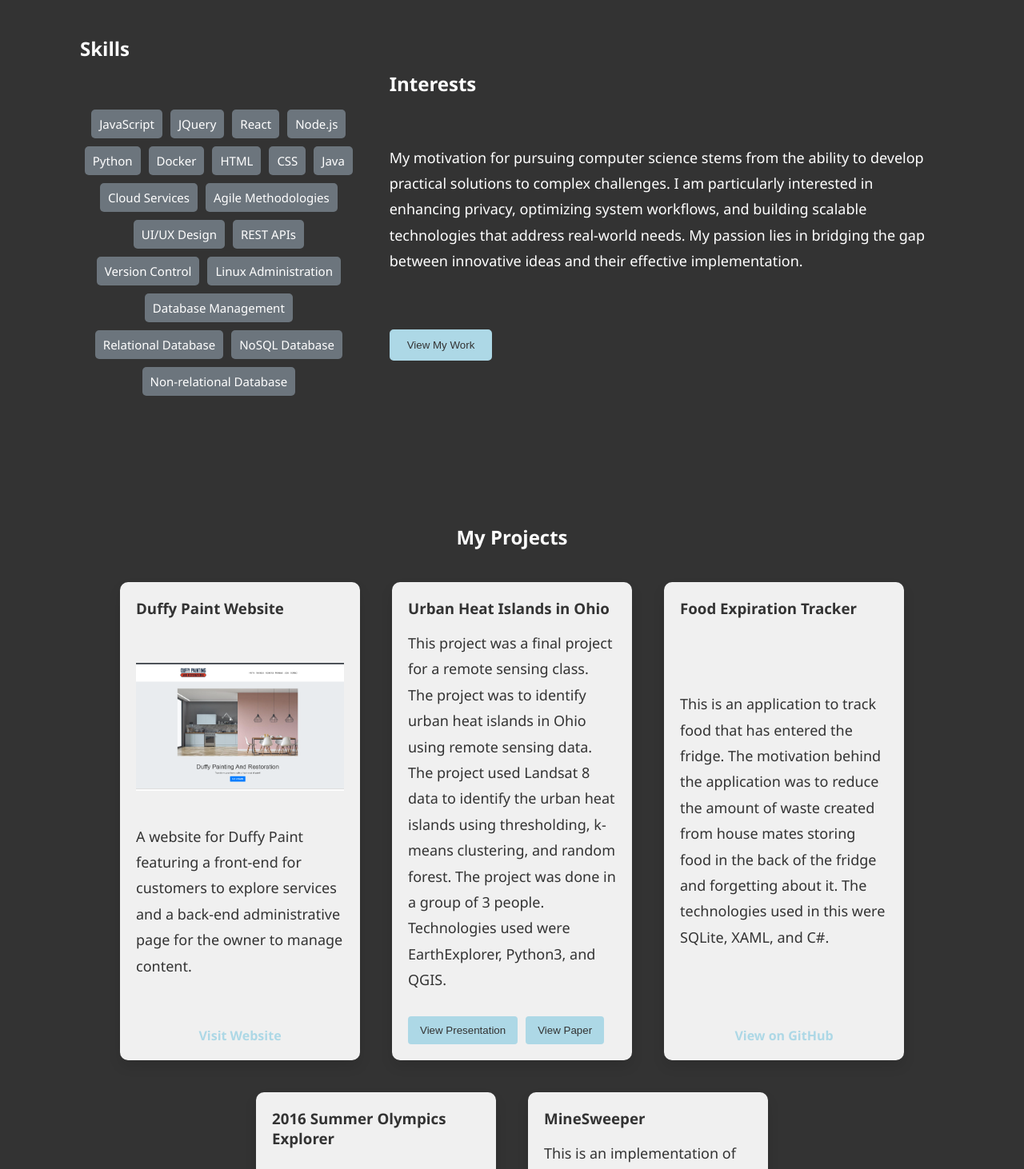
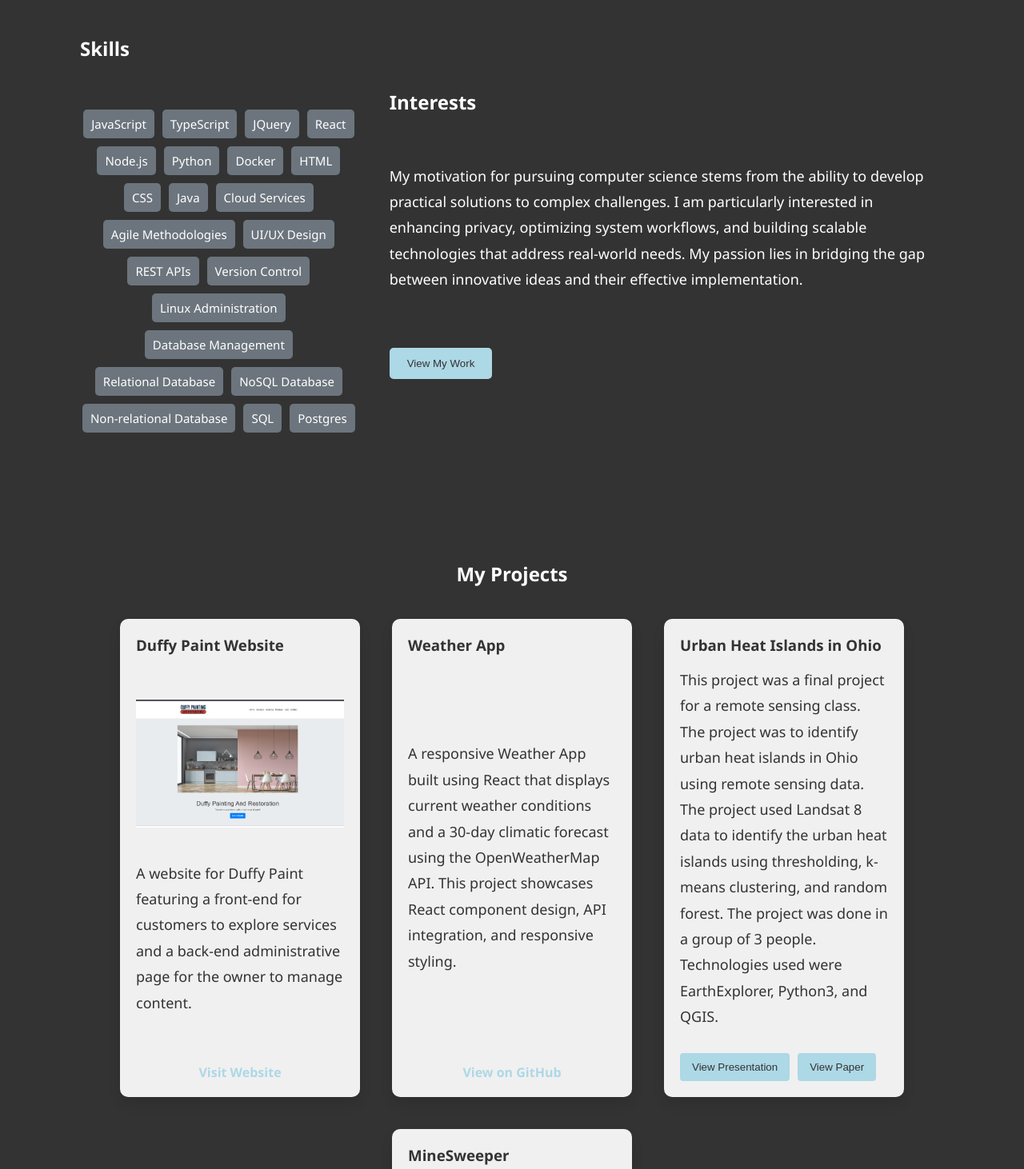
Before and after one commit to Noahg444/Noah-Personal-Portfolio, a React (Create React App) app: page / in a window 1280 px wide. Shown: the part 202-1664 px from the top of the page at 80% size. Built offline with nearby package versions, Linux system fonts and the light colour scheme.

Commit message:
Added weather app project

```diff
--- a/src/components/Home.js
+++ b/src/components/Home.js
@@ -12,6 +12,7 @@ const Home = () => {
                     <h2>Skills</h2>
                     <ul className="skills-list">
                         <li>JavaScript</li>
+                        <li>TypeScript</li>
                         <li>JQuery</li>
                         <li>React</li>
                         <li>Node.js</li>
@@ -30,6 +31,8 @@ const Home = () => {
                         <li>Relational Database</li>
                         <li>NoSQL Database</li>
                         <li>Non-relational Database</li>
+                        <li>SQL</li>
+                        <li>Postgres</li>
                     </ul>
                 </div>
 
--- a/src/components/Projects.js
+++ b/src/components/Projects.js
@@ -32,6 +32,15 @@ const Projects = () => {
                 </div>
 
                 <div className="project-card">
+                    <h3>Weather App</h3>
+                    <p>
+                    A responsive Weather App built using React that displays current weather conditions and a 30-day climatic forecast using the OpenWeatherMap API.
+                    This project showcases React component design, API integration, and responsive styling.
+                    </p>
+                    <a href="https://github.com/Noahg444/weather-app" target="_blank" rel="noreferrer" className="projectLink">View on GitHub</a>
+                </div>
+
+                <div className="project-card">
                     <h3>Urban Heat Islands in Ohio</h3>
                     <p>
                         This project was a final project for a remote sensing class. The project was to identify urban heat islands in Ohio using remote sensing data. The project
@@ -44,7 +53,7 @@ const Projects = () => {
                     </div>
                 </div>
 
-                <div className="project-card">
+                {/* <div className="project-card">
                     <h3>Food Expiration Tracker</h3>
                     <p>
                         This is an application to track food that has entered the fridge. The motivation behind the application was to reduce the amount
@@ -62,7 +71,9 @@ const Projects = () => {
                         provides pop-up details for individual athletes. Efficiently managing data through an embedded TSV file and SQLite ensures fast performance after the initial setup.
                     </p>
                     <a href="https://github.com/Noahg444/2016-Summer-Olympics-Explorer-MAUI-.NET" target="_blank" rel="noreferrer" className="projectLink">View on GitHub</a>
-                </div>
+                </div> */}
+
+
 
                 <div className="project-card">
                         <h3>MineSweeper</h3>
```
Also changed, not shown: package.json (+5 -2 lines), 2 other files (tests, documents, lock files or other folders). Lines whose indentation alone changed are shown as unchanged.
